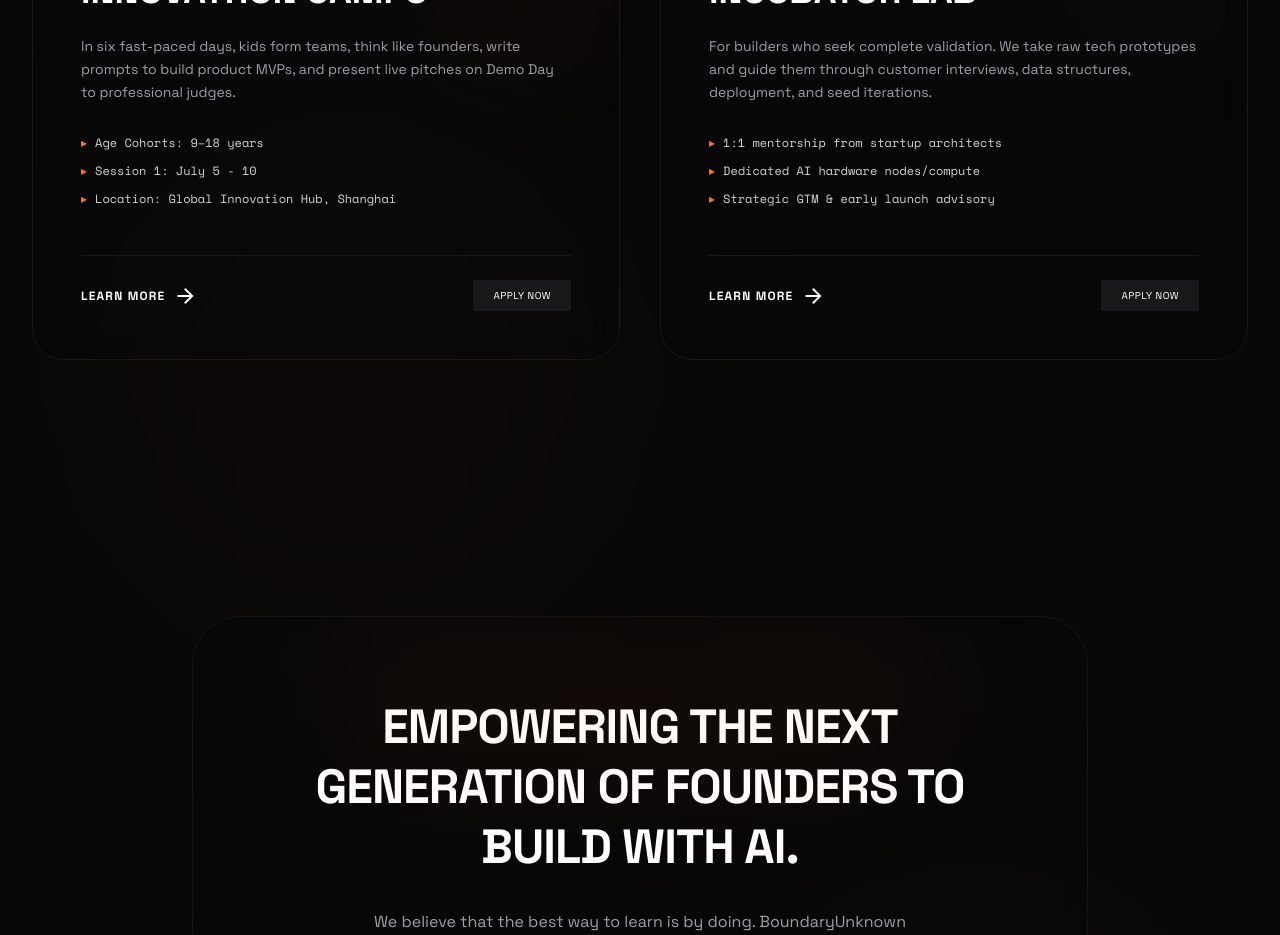
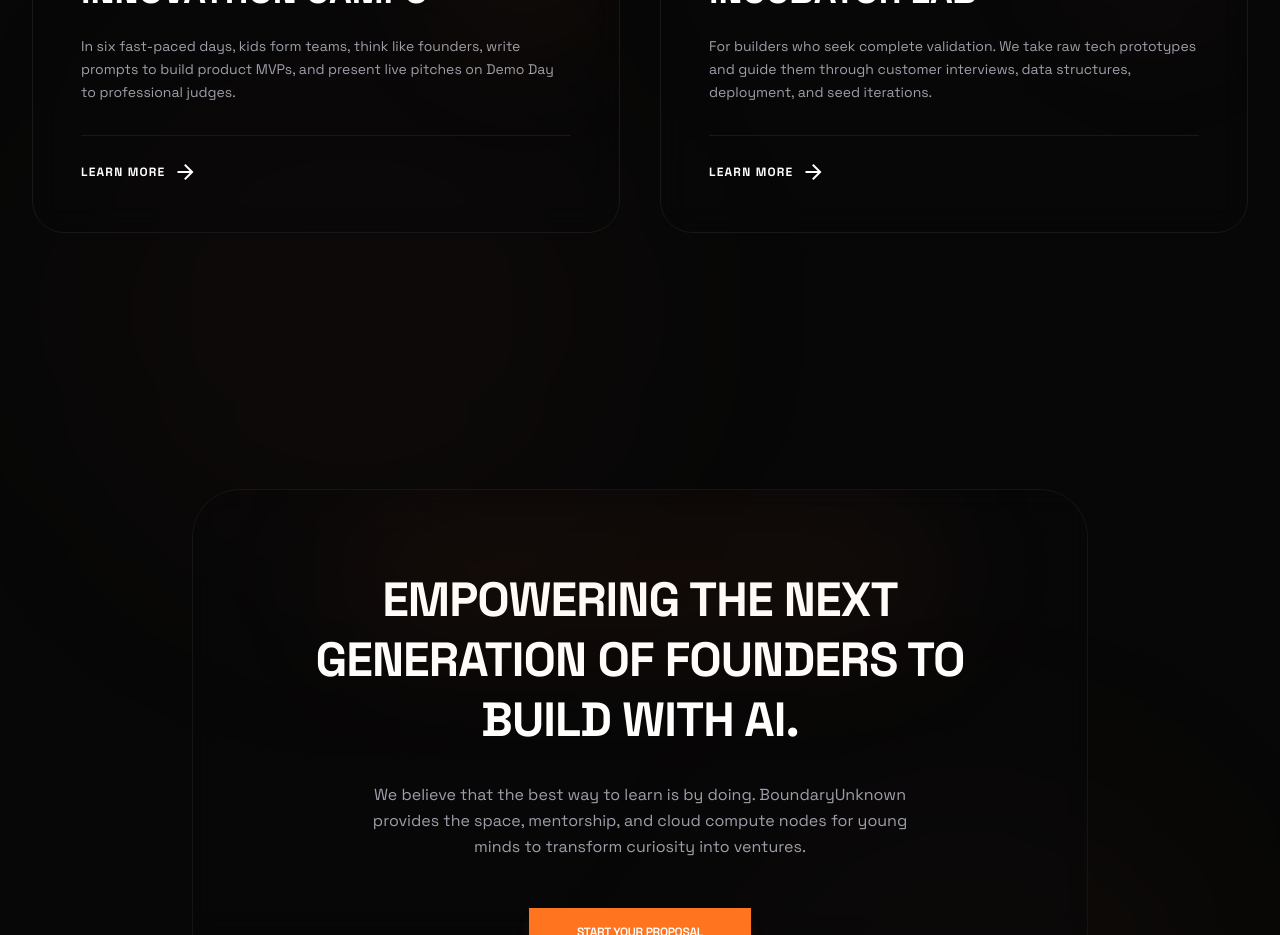
Before and after one commit to jguo108/bu_website, a Next.js app: page / in a window 1280 px wide. Shown: the part 1500-2435 px from the top of the page. Built offline with nearby package versions, Linux system fonts and the light colour scheme.

Commit message:
update landing page

```diff
--- a/src/components/pages/LandingPage.tsx
+++ b/src/components/pages/LandingPage.tsx
@@ -198,18 +198,6 @@
                   <p className="text-zinc-400 text-sm leading-relaxed mb-8 max-w-lg">
                     In six fast-paced days, kids form teams, think like founders, write prompts to build product MVPs, and present live pitches on Demo Day to professional judges.
                   </p>
-
-                  <ul className="space-y-3 mb-12 text-xs text-zinc-300 font-mono">
-                    <li className="flex items-center gap-2">
-                      <span className="text-[#FF751F]">▸</span> Age Cohorts: 9–18 years
-                    </li>
-                    <li className="flex items-center gap-2">
-                      <span className="text-[#FF751F]">▸</span> Session 1: July 5 - 10
-                    </li>
-                    <li className="flex items-center gap-2">
-                      <span className="text-[#FF751F]">▸</span> Location: Global Innovation Hub, Shanghai
-                    </li>
-                  </ul>
                 </div>
 
                 <div className="pt-6 border-t border-zinc-900 flex justify-between items-center">
@@ -223,12 +211,6 @@
                       className="text-xs group-hover/link:translate-x-1.5 transition-transform"
                     />
                   </Link>
-                  <button
-                    onClick={openRegister}
-                    className="bg-zinc-900 text-white hover:bg-[#FF751F] hover:text-white px-5 py-2 font-mono text-[10px] tracking-wider uppercase transition-all duration-300 cursor-pointer"
-                  >
-                    Apply Now
-                  </button>
                 </div>
               </div>
 
@@ -250,18 +232,6 @@
                   <p className="text-zinc-400 text-sm leading-relaxed mb-8 max-w-lg">
                     For builders who seek complete validation. We take raw tech prototypes and guide them through customer interviews, data structures, deployment, and seed iterations.
                   </p>
-
-                  <ul className="space-y-3 mb-12 text-xs text-zinc-300 font-mono">
-                    <li className="flex items-center gap-2">
-                      <span className="text-[#FF751F]">▸</span> 1:1 mentorship from startup architects
-                    </li>
-                    <li className="flex items-center gap-2">
-                      <span className="text-[#FF751F]">▸</span> Dedicated AI hardware nodes/compute
-                    </li>
-                    <li className="flex items-center gap-2">
-                      <span className="text-[#FF751F]">▸</span> Strategic GTM & early launch advisory
-                    </li>
-                  </ul>
                 </div>
 
                 <div className="pt-6 border-t border-zinc-900 flex justify-between items-center">
@@ -275,12 +245,6 @@
                       className="text-xs group-hover/link:translate-x-1.5 transition-transform"
                     />
                   </Link>
-                  <button
-                    onClick={openRegister}
-                    className="bg-zinc-900 text-white hover:bg-[#FF751F] hover:text-white px-5 py-2 font-mono text-[10px] tracking-wider uppercase transition-all duration-300 cursor-pointer"
-                  >
-                    Apply Now
-                  </button>
                 </div>
               </div>
 
```
